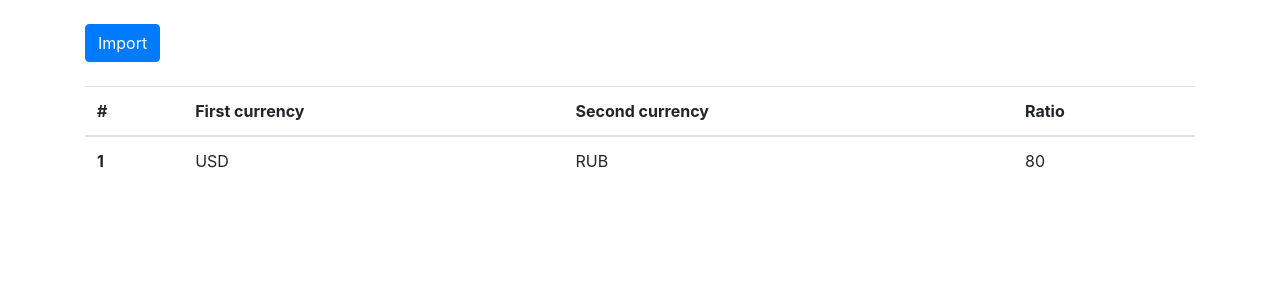
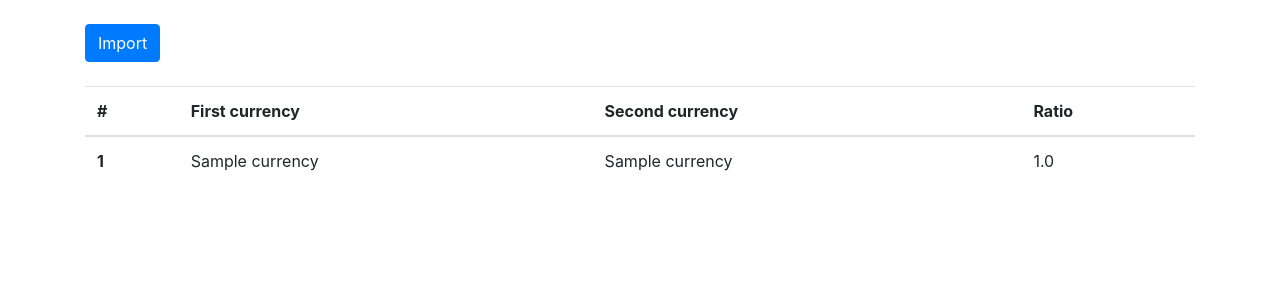
Before and after one commit to Evolyuta/currency-importer, a Django app: page /currency-importer/ in a window 1280 px wide. Shown: the top 300 px of the page. Run offline with Django 3.2, Linux system fonts and the light colour scheme; tables that the repository leaves empty hold one stand-in row (values such as "Sample post"); some libraries are stand-ins or nearby versions.

Commit message:
add rendering currency compare list

```diff
--- a/app/views.py
+++ b/app/views.py
@@ -4,10 +4,16 @@ from services.currency_service import CurrencyService
 
 
 def currency_importer_view(request):
+    context = {}
+    currency_service = CurrencyService()
+
     if request.method == 'POST':
-        currency_service = CurrencyService()
 
         currency_service.import_currency_list()
         currency_service.import_currency_compare_list()
+    else:
+        context = {
+            "object_list": currency_service.get_data_for_compare_view()
+        }
 
-    return render(request, 'currency-importer.html', {})
+    return render(request, 'currency-importer.html', context)
--- a/services/currency_service.py
+++ b/services/currency_service.py
@@ -9,10 +9,12 @@ from services.currency_api_service import CurrencyApiService
 class CurrencyService:
     api_service = None
     currency_repository = None
+    currency_compare_repository = None
 
     def __init__(self):
         self.api_service = CurrencyApiService()
         self.currency_repository = CurrencyRepository()
+        self.currency_compare_repository = CurrencyCompareRepository()
 
     # Importing currency list by data from api
     def import_currency_list(self):
@@ -40,7 +42,7 @@ class CurrencyService:
     # Importing currency compare list by data from api
     def import_currency_compare_list(self):
         currency_repository = self.currency_repository
-        currency_compare_repository = CurrencyCompareRepository()
+        currency_compare_repository = self.currency_compare_repository
 
         currencies = currency_repository.get_list()
 
@@ -75,3 +77,23 @@ class CurrencyService:
                                 instance_id=currency_compare.id,
                                 ratio=ratio,
                             )
+
+    # Getting data for currency compare view
+    def get_data_for_compare_view(self):
+        currency_repository = self.currency_repository
+
+        currency_compare_list = self.currency_compare_repository.get_list()
+        currency_compare_list_view = []
+
+        for currency_compare_item in currency_compare_list:
+            currency = currency_repository.get(id=currency_compare_item.from_currency_id)
+            currency_compared = currency_repository.get(id=currency_compare_item.to_currency_id)
+            ratio = currency_compare_item.ratio
+
+            currency_compare_list_view.append({
+                'currency_title': currency.title,
+                'currency_compared_title': currency_compared.title,
+                'ratio': ratio,
+            })
+
+        return currency_compare_list_view
--- a/templates/currency-importer.html
+++ b/templates/currency-importer.html
@@ -22,12 +22,14 @@
         </tr>
         </thead>
         <tbody>
+        {% for instance in object_list %}
         <tr>
-            <th scope="row">1</th>
-            <td>USD</td>
-            <td>RUB</td>
-            <td>80</td>
+            <th scope="row">{{ forloop.counter }}</th>
+            <td>{{instance.currency_title}}</td>
+            <td>{{instance.currency_compared_title}}</td>
+            <td>{{instance.ratio}}</td>
         </tr>
+        {% endfor %}
         </tbody>
     </table>
 </div>
```
